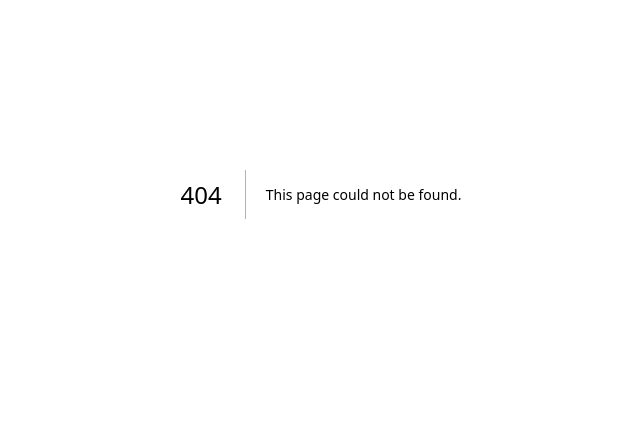
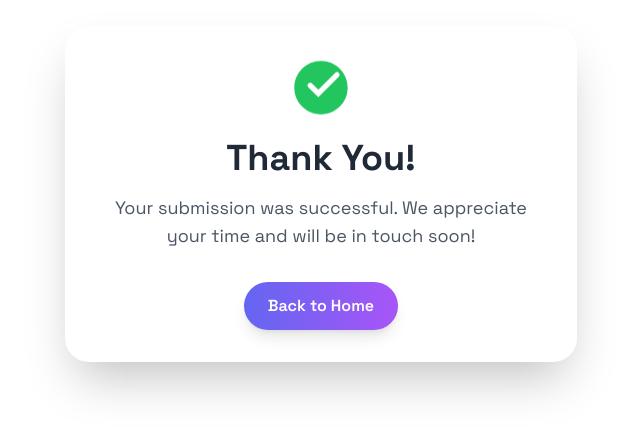
Before and after one commit to onEggy/OnEggyWeb, a Next.js app: page /thankyou in a window 1280 px wide. Before the commit this address had no page. Shown: the part 206-640 px from the top of the page, without its empty margins (319-959 px from the left). Built offline with nearby package versions, Linux system fonts and the light colour scheme.

Commit message:
update in contact form

```diff
--- a/src/pages/components/EnquiryModal.js
+++ b/src/pages/components/EnquiryModal.js
@@ -2,8 +2,12 @@ import { useState, useEffect } from "react";
 
 export default function EnquiryModal() {
     const [isOpen, setIsOpen] = useState(false);
+    const [nextUrl, setNextUrl] = useState("");
+    const [mounted, setMounted] = useState(false);
 
     useEffect(() => {
+        setNextUrl(window.location.href);
+        setMounted(true);
         const timer = setTimeout(() => {
             setIsOpen(true);
         }, 5000);
@@ -12,6 +16,7 @@ export default function EnquiryModal() {
     }, []);
 
     const closeModal = () => setIsOpen(false);
+    if (!mounted) return null;
 
     return (
         isOpen && (
@@ -52,6 +57,10 @@ export default function EnquiryModal() {
 
                         {/* Form */}
                         <form action="https://formsubmit.co/ask@oneggy.com" method="post">
+                            {/* Hidden Inputs for FormSubmit */}
+                            <input type="hidden" name="_captcha" value="false" />
+                            <input type="hidden" name="_next" value="https://www.oneggy.com/thankyou" /> {/* Dynamic Redirect */}
+                            <input type="hidden" name="_subject" value="New submission by Popup Form!" />
                             {/* Name Field */}
                             <div className="mb-4">
                                 <label htmlFor="name" className="block text-gray-700 font-medium mb-2">Name</label>
--- /dev/null
+++ b/src/pages/thankyou.js
@@ -0,0 +1,28 @@
+import Head from 'next/head';
+import Link from 'next/link';
+
+export default function ThankYou() {
+  return (
+    <div className="flex items-center justify-center min-h-screen bg-gradient-to-r from-blue-500 via-purple-500 to-indigo-600 p-4">
+      <Head>
+        <title>Thank You</title>
+      </Head>
+      <div className="bg-white p-8 rounded-3xl shadow-2xl max-w-lg w-full text-center transform transition-all duration-300 hover:scale-105">
+        <div className="w-16 h-16 mx-auto mb-4 animate-bounce">
+          <svg xmlns="http://www.w3.org/2000/svg" fill="currentColor" viewBox="0 0 24 24" className="text-green-500">
+            <path d="M12 22C6.477 22 2 17.523 2 12S6.477 2 12 2s10 4.477 10 10-4.477 10-10 10zm-1-6.414l7.707-7.707a1 1 0 0 0-1.414-1.414l-6.293 6.293-2.293-2.293a1 1 0 1 0-1.414 1.414L11 15.586z" />
+          </svg>
+        </div>
+        <h1 className="text-4xl font-extrabold text-gray-800 mb-4">Thank You!</h1>
+        <p className="text-gray-600 mb-8 text-lg">
+          Your submission was successful. We appreciate your time and will be in touch soon!
+        </p>
+        <Link href="/">
+          <button className="inline-block bg-gradient-to-r from-indigo-500 to-purple-500 text-white font-semibold py-3 px-6 rounded-full shadow-lg hover:from-purple-600 hover:to-indigo-600 transition duration-300">
+            Back to Home
+          </button>
+        </Link>
+      </div>
+    </div>
+  );
+}
```
Also changed, not shown: package.json (line endings or trailing spaces), 2 other files (tests, documents, lock files or other folders).
